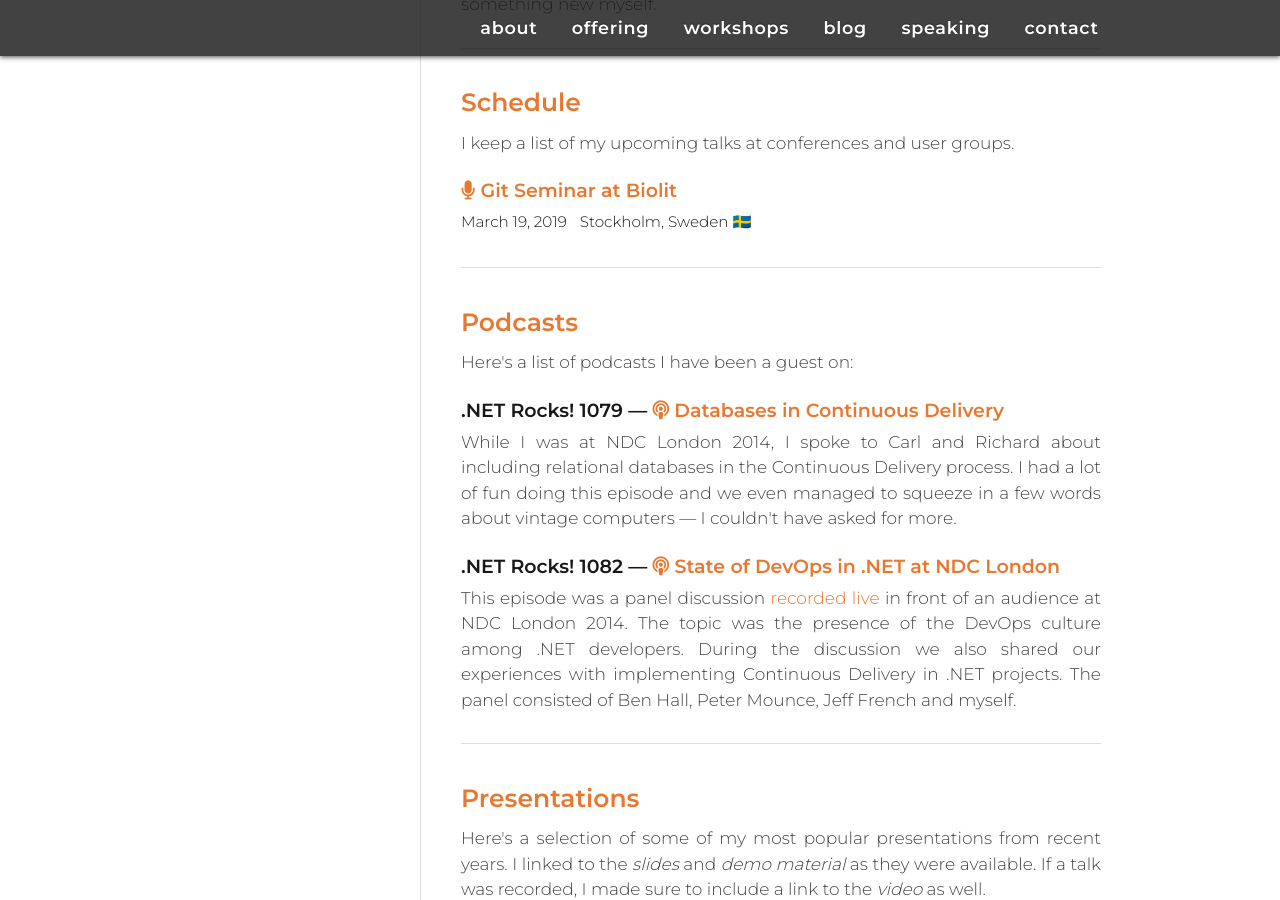
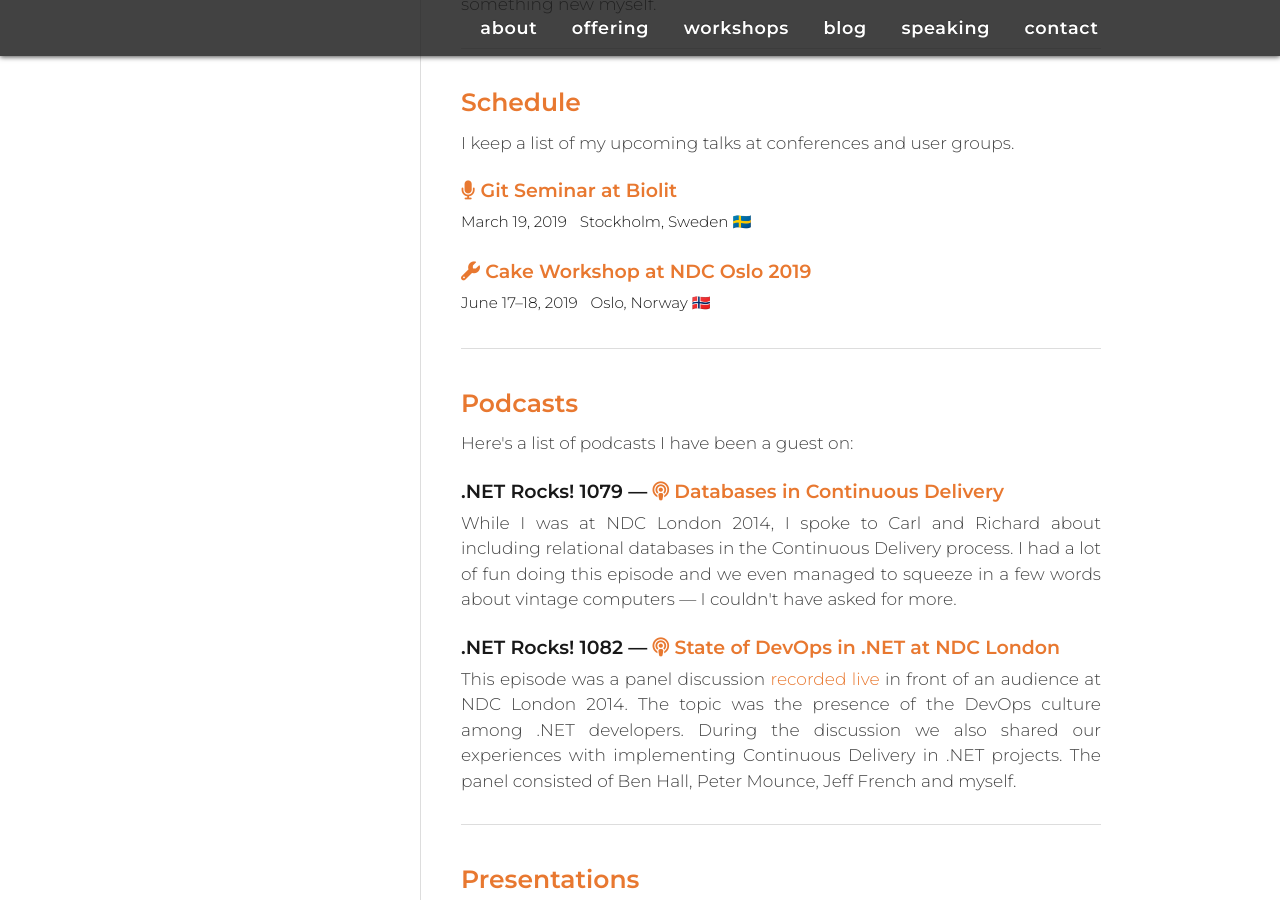
Before and after one commit to megakemp/megakemp.github.io, a Jekyll site: the page built from speaking/index.html, in a window 1280 px wide and 900 px high, scrolled down 546 px. Built offline with Jekyll 4.4.1, drawn with Linux system fonts in a browser that asks for light colours; nearby versions of some CDN libraries; comment, search, counter and statistics services are not loaded.

Commit message:
Adds the Cake workshop to the speaking schedule

```diff
--- a/speaking/index.html
+++ b/speaking/index.html
@@ -25,6 +25,16 @@ redirect_from: /tag/speaking/
     <div class="nowrap">
       <span class="inline-info">March 19, 2019</span>
       <span class="inline-info">Stockholm, Sweden 🇸🇪</span>
+    </div>
+  </h4>
+
+  <p></p>
+
+  <h4>
+    <span><a href="https://ndcoslo.com/workshop/build-and-deployment-automation-for-dotnet-developers/" target="_blank"><i class="fa fa-wrench" aria-hidden="true"></i> Cake Workshop at NDC Oslo 2019</a></span>
+    <div class="nowrap">
+      <span class="inline-info">June 17–18, 2019</span>
+      <span class="inline-info">Oslo, Norway 🇳🇴</span>
     </div>
   </h4>
 
```
